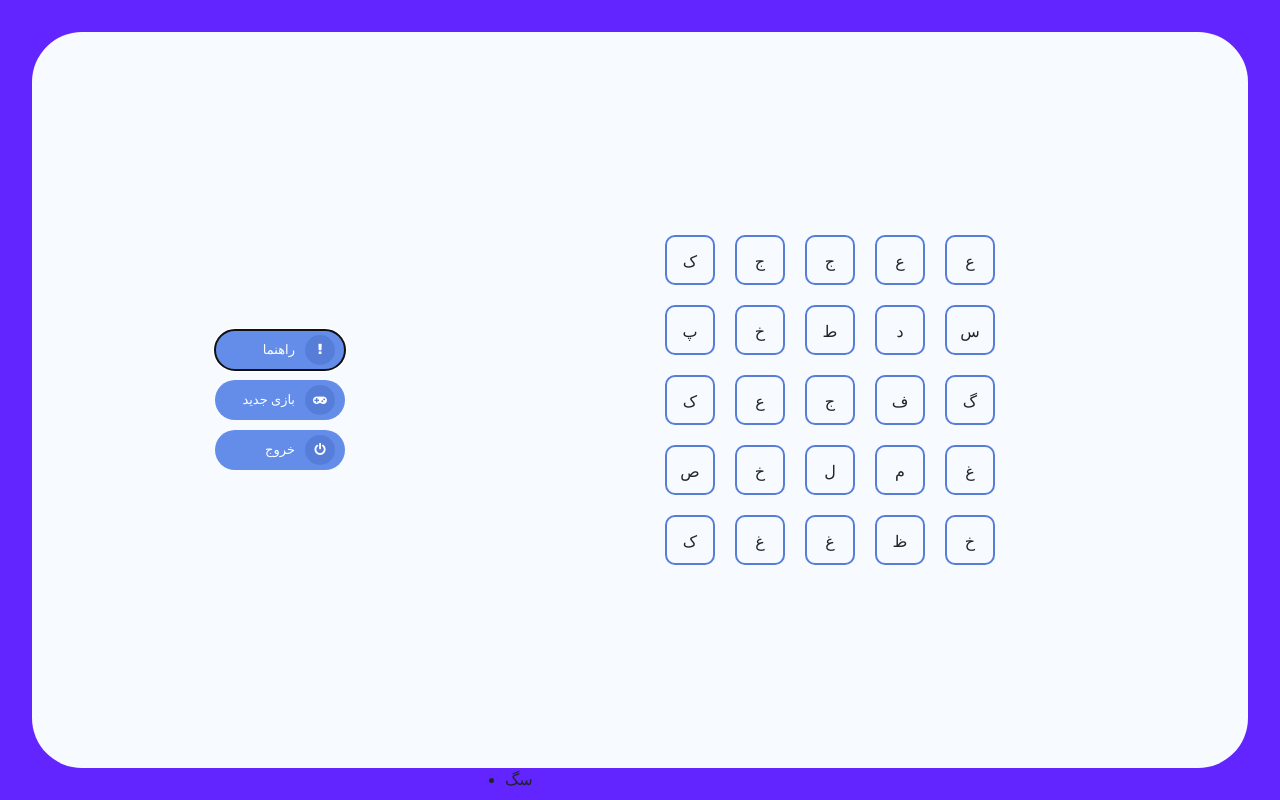
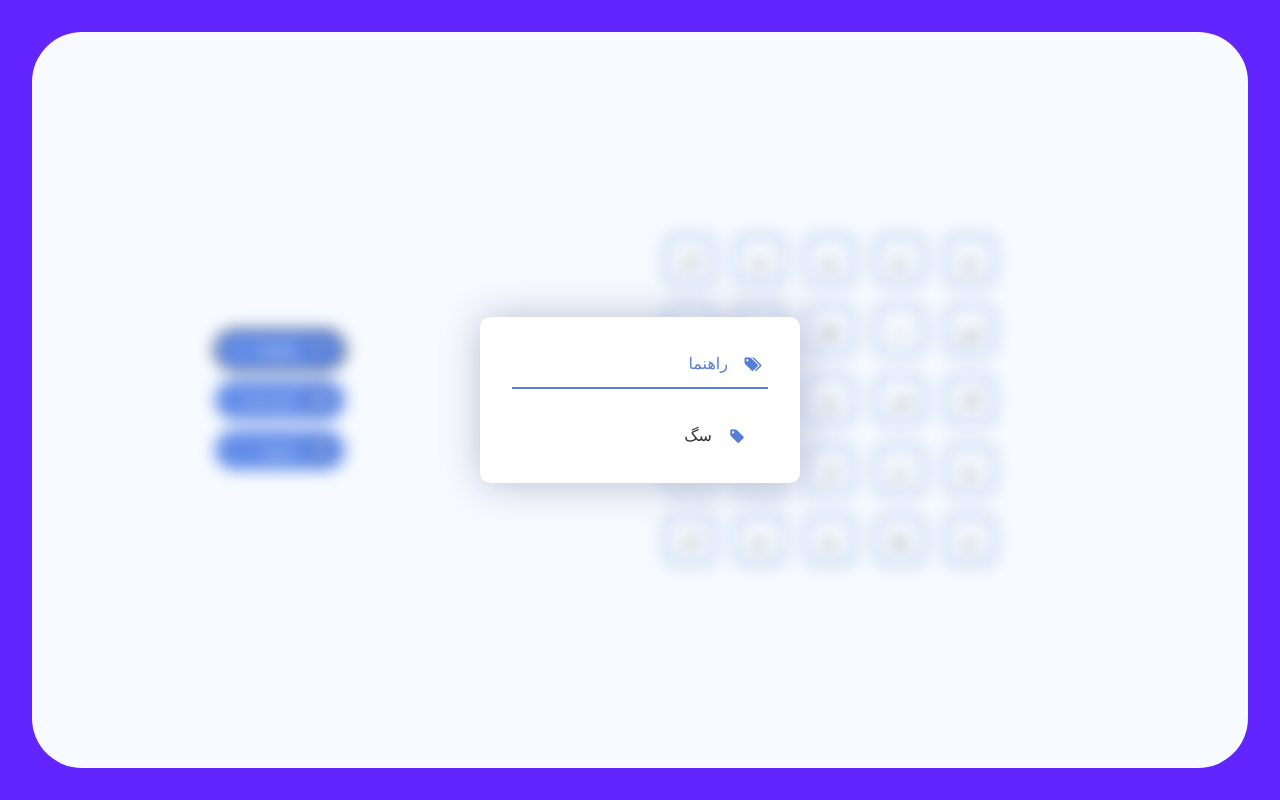
Before and after one commit to Abolfazl2647/Boggle-Game, a React (Create React App) app: page / in a window 1280 px wide. Both pictures are taken after a click on the button "راهنما". Built offline with nearby package versions, Linux system fonts and the light colour scheme; a web font is replaced by a local one.

Commit message:
help modal ready

```diff
--- a/src/App.js
+++ b/src/App.js
@@ -13,6 +13,8 @@ export default class Boggle extends Component {
 
 		this.handleMouseDown = this.handleMouseDown.bind(this);
 		this.handleMouseUp = this.handleMouseUp.bind(this);
+		this.ToggleModal = this.ToggleModal.bind(this);
+		this.handleHelp = this.handleHelp.bind(this);
 		this.playGame = this.playGame.bind(this);
 	}
 
@@ -24,20 +26,21 @@ export default class Boggle extends Component {
 	}
 
 	handleHelp() {
-		this.setState({needHelp: !this.state.needHelp})
+		this.setState({needHelp: !this.state.needHelp});
 	}
 
-	handleMouseDown() {
-		this.setState({draging:true})
+	ToggleModal(bool) {
+		this.setState({needHelp: bool});
 	}
 
-	handleMouseUp() {
-		this.setState({draging:false})
-	}
+	handleMouseDown() { this.setState({draging:true}) }
+	handleMouseUp() { this.setState({draging:false}) }
 
 	playGame() {
 		let RandomValues = Helper.generate_random_aplphabet();
 		let Answers = Helper.find_answer(RandomValues);
+		// we need at least one word to be found
+		if ( !Answers.length ) this.playGame();
 		this.setState({
 			tableValues: RandomValues,
 			availableAnswers: Answers
@@ -51,12 +54,12 @@ export default class Boggle extends Component {
 	render() {
 		return (
 			<div className="App" onMouseDown={this.handleMouseDown} onMouseUp={this.handleMouseUp}>
-				<div className="container">
+				<div className={((this.state.needHelp) ? " blur " : "" ) + "container" }>
 					<div className="row">
 						<div className="col-4">
 							<nav>
 								<ul className="actions">
-									<li><button className="help"><i className="fa fa-exclamation" aria-hidden="true"></i><span> راهنما </span></button></li>
+									<li><button className="help" onClick={this.handleHelp} ><i className="fa fa-exclamation" aria-hidden="true"></i><span> راهنما </span></button></li>
 									<li><button className="new" onClick={this.playGame}><i className="fa fa-gamepad" aria-hidden="true"></i><span> بازی جدید </span></button></li>
 									<li><button className="back"><i className="fa fa-power-off" aria-hidden="true"></i><span> خروج </span></button></li>
 								</ul>
@@ -64,10 +67,10 @@ export default class Boggle extends Component {
 						</div>
 						<div className="col-8">
 							<Game draging={this.state.draging} tableValues={this.state.tableValues} />
-							<Modal visibility={this.state.needHelp} Answers={this.state.availableAnswers} />
 						</div>
 					</div>
 				</div>
+				<Modal visibility={this.state.needHelp} ToggleModal={this.ToggleModal} Answers={this.state.availableAnswers} />
 			</div>
 		);
 	}
--- a/src/App.scss
+++ b/src/App.scss
@@ -8,6 +8,12 @@ html,body {
     outline: none;
     min-height: 100%;
     font-family: 'IRANSans';
+}
+
+.blur {
+
+    filter: blur(8px);
+    -webkit-filter: blur(8px);
 }
 
 body {
@@ -38,10 +44,6 @@ body {
         .container,.row,.col-4,.col-8 {
             height: 100%;
         }
-    }
-
-    .game-view {
-
     }
 
     nav {
--- a/src/Components/Game/Game.scss
+++ b/src/Components/Game/Game.scss
@@ -4,6 +4,7 @@ $cell_size: 50px;
 $margin:5px;
 
 // e2dfee border color
+
 .Game-Wrapper {
 
     position: relative;
@@ -21,6 +22,7 @@ $margin:5px;
             width: 50px;
             height: 50px;
             margin: 10px;
+            cursor: pointer;
             line-height: 50px;
             text-align: center;
             display: inline-block;
--- a/src/Components/Help/index.jsx
+++ b/src/Components/Help/index.jsx
@@ -1,15 +1,40 @@
 import React, { Component } from 'react';
+import './index.scss';
 
 export default class Modal extends Component {
-    state = {  }
+
+    constructor(props){
+        super(props);
+
+        this.wrapperRef = React.createRef();
+        this.handleClickOutside = this.handleClickOutside.bind(this);
+    }
+
+    componentWillUnmount() { document.removeEventListener('mousedown', this.handleClickOutside)}
+    componentDidMount() {  document.addEventListener('mousedown', this.handleClickOutside)}
+
+    handleClickOutside = (event) => {
+        if ( this.props.visibility ) {
+            if (this.wrapperRef && !this.wrapperRef.current.contains(event.target)) {
+                this.props.ToggleModal(false);
+            }
+        }
+    }
+
     render() {
         return (
-            <div className="Modal-Wrapper">
-                <ul>
-                    {this.props.Answers.map((item)=>{
-                        return <li>{item}</li>
-                    })}
-                </ul>
+            <div className={(( this.props.visibility ) ? 'show' : "") + " Modal-Wrapper "}>
+                <div className="Modal" ref={this.wrapperRef}>
+                    <p>
+                        <i class="fa fa-tags" aria-hidden="true"></i>
+                        <span>راهنما</span>
+                    </p>
+                    <ul>
+                        {this.props.Answers.map((item,index)=>{
+                            return <li key={index}><i class="fa fa-tag" aria-hidden="true"></i><span>{item}</span></li>
+                        })}
+                    </ul>
+                </div>
             </div>
         );
     }
--- a/src/Components/Help/index.scss
+++ b/src/Components/Help/index.scss
@@ -0,0 +1,80 @@
+@import '../../_mixins.scss';
+
+.Modal-Wrapper {
+
+    position: fixed;
+    z-index: 100;
+    top: 0;
+    left:0;
+    width: 100%;
+    height: 100%;
+    display: none;
+
+    &.show {display: block}
+
+    .Modal {
+
+        background-color: #ffffff;
+        @include box-shadow(1px 1px 40px 0 #b9bcd2);
+        @include border-radius(10px);
+        @include center-absolute;
+        max-width: 320px;
+        width: 320px;
+        z-index: 101;
+        margin: 0;
+        padding:2em;
+
+        p {
+            height: 40px;
+            width: 100%;
+            direction: rtl;
+            color: #567dd8;
+            margin-bottom: 1em;
+            border-bottom: 2px solid #567dd8;
+
+            span {
+                float: right;
+                margin-right: 10px;
+                line-height: 30px;
+            }
+
+            i {
+                float: right;
+                line-height: 30px;
+                height: 30px;
+                width: 30px;
+                text-align: center;
+            }
+        }
+
+        ul {
+
+            list-style: none;
+            padding-right: 1em;
+            margin-top: 2em;
+
+            li {
+
+                display: block;
+                width: 100%;
+                float: right;
+
+                span {
+                    color: #333333;
+                    float: right;
+                    margin-right: 10px;
+                    line-height: 30px;
+                }
+
+                i {
+                    float: right;
+                    line-height: 30px;
+                    height: 30px;
+                    width: 30px;
+                    color: #567dd8;
+                    text-align: center;
+                }
+            }
+        }
+    }
+}
--- a/src/_mixins.scss
+++ b/src/_mixins.scss
@@ -113,120 +113,3 @@
     -o-transform-origin: $data;
     -webkit-transform-origin: $data;
 }
-
-/*------------------------------------------------------*/
-/*----------          Triangle Shape          ----------*/
-/*------------------------------------------------------*/
-@mixin triangle($direction, $color: currentcolor, $size: 1em) {
-	@if not index(top right bottom left, $direction) {
-		@error "Direction must be either `top`, `right`, `bottom` or `left`.";
-	}
-
-	width: 0;
-	height: 0;
-	content: '';
-	z-index: 2;
-	border-#{opposite-position($direction)}: ($size * 1.5) solid $color;
-
-	$perpendicular-borders: $size solid transparent;
-
-	@if $direction == top or $direction == bottom {
-		border-left:   $perpendicular-borders;
-		border-right:  $perpendicular-borders;
-	} @else if $direction == right or $direction == left {
-		border-bottom: $perpendicular-borders;
-		border-top:    $perpendicular-borders;
-	}
-}
-@mixin triangle_2($direction, $color: currentcolor, $size: 1em) {
-	@if not index(top right bottom left, $direction) {
-		@error "Direction must be either `top`, `right`, `bottom` or `left`.";
-	}
-
-	width: 0;
-	height: 0;
-	content: '';
-	z-index: 2;
-	border-#{opposite-position($direction)}: ($size * .5) solid $color;
-
-	$perpendicular-borders: $size solid transparent;
-
-	@if $direction == top or $direction == bottom {
-		border-left:   $perpendicular-borders;
-		border-right:  $perpendicular-borders;
-	} @else if $direction == right or $direction == left {
-		border-bottom: $perpendicular-borders;
-		border-top:    $perpendicular-borders;
-	}
-}
-@mixin triangle_2_stretch($direction, $color: currentcolor, $size: 1em) {
-	@if not index(top right bottom left, $direction) {
-		@error "Direction must be either `top`, `right`, `bottom` or `left`.";
-	}
-
-	width: 0;
-	height: 0;
-	content: '';
-	z-index: 2;
-	border-#{opposite-position($direction)}: ($size * 2) solid $color;
-
-	$perpendicular-borders: $size solid transparent;
-
-	@if $direction == top or $direction == bottom {
-		border-left:   $perpendicular-borders;
-		border-right:  $perpendicular-borders;
-	} @else if $direction == right or $direction == left {
-		border-bottom: $perpendicular-borders;
-		border-top:    $perpendicular-borders;
-	}
-}
-@mixin triangle3eq($direction, $color: currentcolor, $size: 1em) {
-	@if not index(top right bottom left, $direction) {
-		@error "Direction must be either `top`, `right`, `bottom` or `left`.";
-	}
-
-	width: 0;
-	height: 0;
-	content: '';
-	z-index: 2;
-	border-#{opposite-position($direction)}: ($size) solid $color;
-
-	$perpendicular-borders: $size solid transparent;
-
-	@if $direction == top or $direction == bottom {
-		border-left:   $perpendicular-borders;
-		border-right:  $perpendicular-borders;
-	} @else if $direction == right or $direction == left {
-		border-bottom: $perpendicular-borders;
-		border-top:    $perpendicular-borders;
-	}
-}
-
-
-
-
-// -- mixins
-@mixin size($width, $height) {
-	height: $height;
-	width: $width;
-}
-
-$deg :3.6deg;
-@mixin draw-progress($progress, $color) {
-	.pie {
-		.half-circle { border-color: $color; }
-
-		.left-side { transform: rotate($progress * $deg); }
-
-		@if $progress <= 50 {
-			.right-side {
-				display: none;
-			}
-		} @else {
-			clip: rect(auto, auto, auto, auto);
-			.right-side {
-				transform: rotate(180deg);
-			}
-		}
-	}
-}
```
